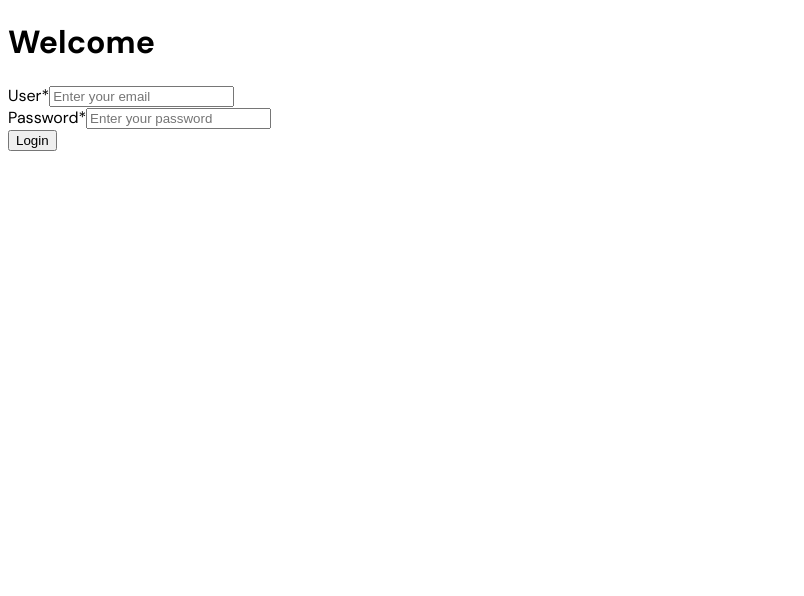
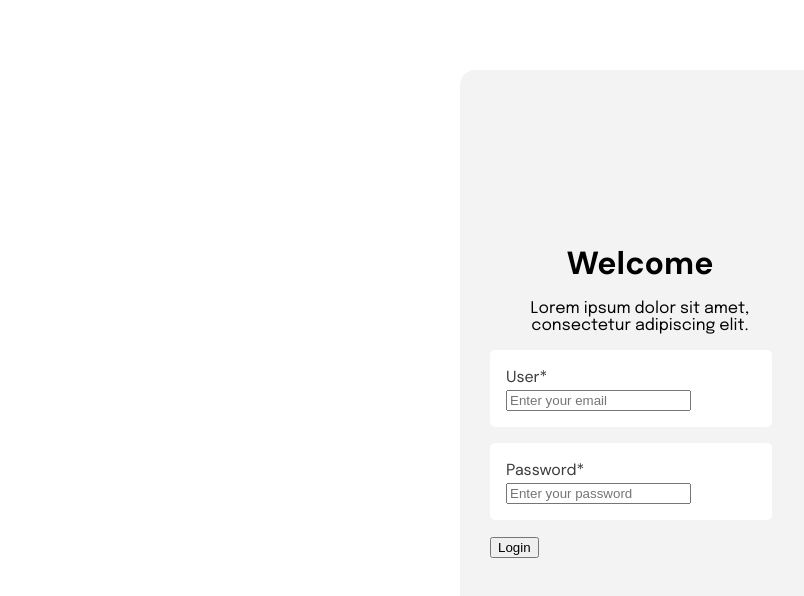
Before and after one commit to CarlosEspinosa88/play-green-technical-exercise, a React (Vite) app: page /login in a window 1280 px wide. Shown: the top 596 px of the page, without its empty margins (0-804 px from the left). Built offline with nearby package versions, Linux system fonts and the light colour scheme; no server answers.

Commit message:
Add layout component and login styles

```diff
--- a/index.html
+++ b/index.html
@@ -14,7 +14,7 @@
       href="https://fonts.googleapis.com/css2?family=DM+Sans:ital,opsz,wght@0,9..40,100..1000;1,9..40,100..1000&family=Epilogue:ital,wght@0,100..900;1,100..900&display=swap"
       rel="stylesheet"
     />
-    <title>Vite + React + TS</title>
+    <title>Play Green</title>
   </head>
   <body>
     <div id="root"></div>
--- /dev/null
+++ b/src/components/Layout/Layout.styles.tsx
@@ -0,0 +1,27 @@
+import { breakPoints } from '../../styles';
+import { styled } from 'styled-components';
+
+export const BodyContainer = styled.div`
+  display: grid;
+  height: 100vh;
+  place-items: center;
+  background: ${({ theme }) => theme.otherColors.white};
+`;
+
+export const MainContainer = styled.div`
+  ${({ theme }) => `
+    background: ${theme.colors.background};
+    border-radius: ${theme.borderRadius.large};
+  `};
+  padding: 30px;
+  display: flex;
+  overflow: hidden;
+  overflow-y: scroll;
+  align-items: center;
+  justify-content: center;
+
+  @media (min-width: ${breakPoints.mobile}) {
+    height: 75vh;
+    width: 300px;
+  }
+`;
--- /dev/null
+++ b/src/components/Layout/Layout.tsx
@@ -0,0 +1,12 @@
+import { ReactNode } from 'react';
+import { BodyContainer, MainContainer } from './Layout.styles';
+
+const Layout = ({ children }: ReactNode) => {
+  return (
+    <BodyContainer>
+      <MainContainer>{children}</MainContainer>
+    </BodyContainer>
+  );
+};
+
+export default Layout;
--- /dev/null
+++ b/src/components/Layout/index.ts
@@ -0,0 +1 @@
+export { default } from './Layout';
--- a/src/pages/Login.tsx
+++ b/src/pages/Login.tsx
@@ -1,5 +1,15 @@
 import * as Yup from 'yup';
 import { useFormik } from 'formik';
+import Layout from '../components/Layout';
+import {
+  StyledHeaderOne,
+  StyledHeaderThree,
+  StyledLoginContainer,
+  StyledFormContainer,
+  StyledInputContainer,
+  StyledLabelWrapper,
+  StyledLabel,
+} from './styles/Login.styles';
 
 const Login = () => {
   const formik = useFormik({
@@ -17,10 +27,16 @@ const Login = () => {
   });
 
   return (
-    <div>
-      <h1>Welcome</h1>
+    <Layout>
+      <StyledLoginContainer>
+        <StyledHeaderOne>Welcome</StyledHeaderOne>
+        <StyledHeaderThree>Lorem ipsum dolor sit amet, consectetur adipiscing elit.</StyledHeaderThree>
         <form onSubmit={formik.handleSubmit}>
-        <label htmlFor="email">User*</label>
+          <StyledFormContainer>
+            <StyledInputContainer>
+              <StyledLabelWrapper>
+                <StyledLabel htmlFor="email">User*</StyledLabel>
+              </StyledLabelWrapper>
               <input
                 type="email"
                 name="email"
@@ -38,8 +54,12 @@ const Login = () => {
                   </div>
                 ) : null}
               </div>
+            </StyledInputContainer>
 
-        <label htmlFor="password">Password*</label>
+            <StyledInputContainer>
+              <StyledLabelWrapper>
+                <StyledLabel htmlFor="password">Password*</StyledLabel>
+              </StyledLabelWrapper>
               <input
                 type="password"
                 name="password"
@@ -57,9 +77,15 @@ const Login = () => {
                   </div>
                 ) : null}
               </div>
+            </StyledInputContainer>
+
+            <div>
               <input type="submit" value="Login" />
+            </div>
+          </StyledFormContainer>
         </form>
-    </div>
+      </StyledLoginContainer>
+    </Layout>
   );
 };
 
--- /dev/null
+++ b/src/pages/styles/Login.styles.tsx
@@ -0,0 +1,40 @@
+import { styled } from 'styled-components';
+
+export const StyledLoginContainer = styled.div`
+  display: flex;
+  flex-direction: column;
+  justify-content: center;
+`;
+
+export const StyledFormContainer = styled.div`
+  > * + * {
+    margin: 1rem 0 0 0;
+  }
+`;
+
+export const StyledInputContainer = styled.div`
+  width: 250px;
+  padding: 1rem;
+  background: ${({ theme }) => theme.otherColors.white};
+  border-radius: ${({ theme }) => theme.borderRadius.small};
+`;
+
+export const StyledLabelWrapper = styled.div`
+  margin-bottom: 0.1em;
+`;
+
+export const StyledLabel = styled.label`
+  font-size: 1rem;
+  color: ${({ theme }) => theme.colors.label};
+`;
+
+export const StyledHeaderThree = styled.p`
+  text-align: center;
+  margin: 0 0 1rem 0;
+  font-family: 'Epilogue', sans-serif;
+`;
+
+export const StyledHeaderOne = styled.h1`
+  text-align: center;
+  margin: 0 0 1rem 0;
+`;
--- /dev/null
+++ b/src/styles/break-points.tsx
@@ -0,0 +1,4 @@
+export const breakPoints = {
+  mobile: '420px',
+  tablet: '768px',
+};
--- a/src/styles/globalStyles.tsx
+++ b/src/styles/globalStyles.tsx
@@ -6,5 +6,7 @@ export const GlobalStyles = createGlobalStyle`
     font-optical-sizing: auto;
     font-weight: 400;
     font-style: normal;
+    margin: 0;
+    font-display: block;
   }
 `;
--- a/src/styles/index.ts
+++ b/src/styles/index.ts
@@ -1,4 +1,5 @@
 import { GlobalStyles } from './globalStyles';
 import { theme } from './theme';
+import { breakPoints } from './break-points';
 
-export { theme, GlobalStyles };
+export { theme, GlobalStyles, breakPoints };
--- a/src/styles/theme.tsx
+++ b/src/styles/theme.tsx
@@ -1,4 +1,5 @@
 const lightGrey: string = '#FEFEFE';
+const white: string = '#FFFFFF';
 
 const lightTheme = {
   header: '#161617',
@@ -15,7 +16,7 @@ const darktheme = {
   text: lightGrey,
   label: lightGrey,
   background: '#181828',
-  remove: '#FFFFFF',
+  remove: white,
 };
 
 const defaultStyles = {
@@ -38,6 +39,7 @@ const defaultStyles = {
     iconBlue: '#236BFE',
     shadowBlue: '#063BA8',
     blueContainer: '#2269FBCC',
+    white: white,
   },
 };
 
```
Lines whose indentation alone changed are shown as unchanged.
